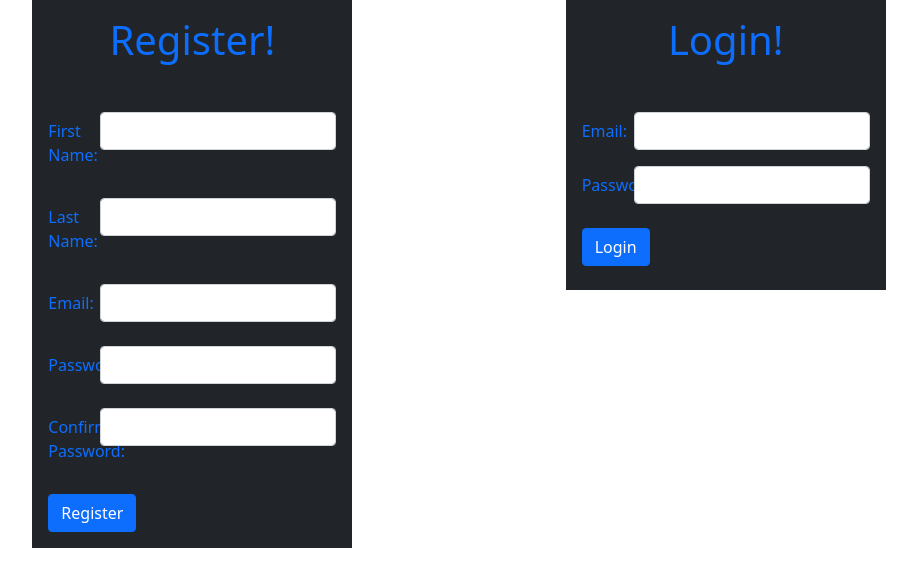
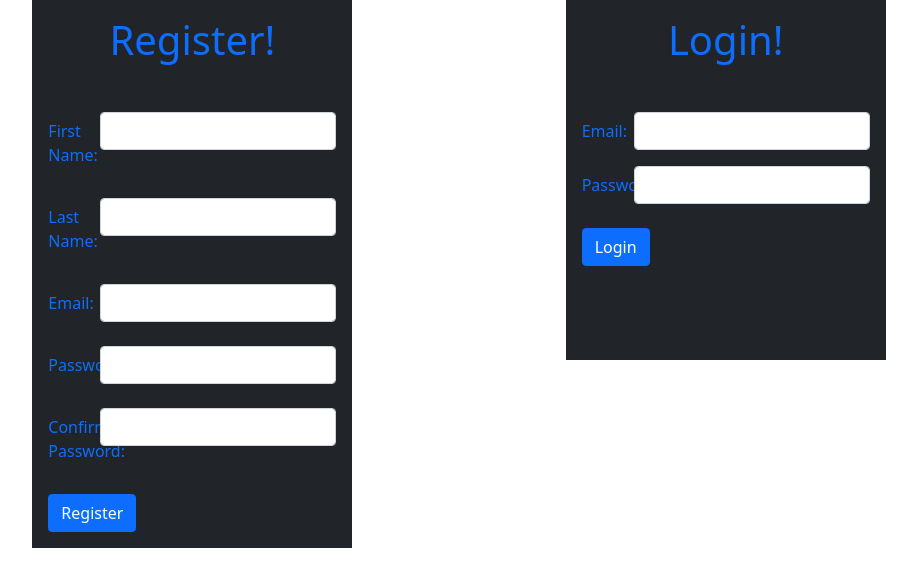
Before and after one commit to MatthewBolan/Login_Registration, a Flask app: page /register/login in a window 1280 px wide. Shown: the top 587 px of the page, without its empty margins (181-1098 px from the left). Run offline with Flask 2, Linux system fonts and the light colour scheme.

Commit message:
minor height change

```diff
--- a/templates/register_login.html
+++ b/templates/register_login.html
@@ -87,7 +87,7 @@
 
 
 
-    <form action="/user/login"  class="bg-dark text-primary w-25 p-3 " method="POST" style="height: 290px;">
+    <form action="/user/login"  class="bg-dark text-primary w-25 p-3 " method="POST" style="height: 360px;">
 
         <h1 class="text-center mb-5">Login!</h1>
 
```
